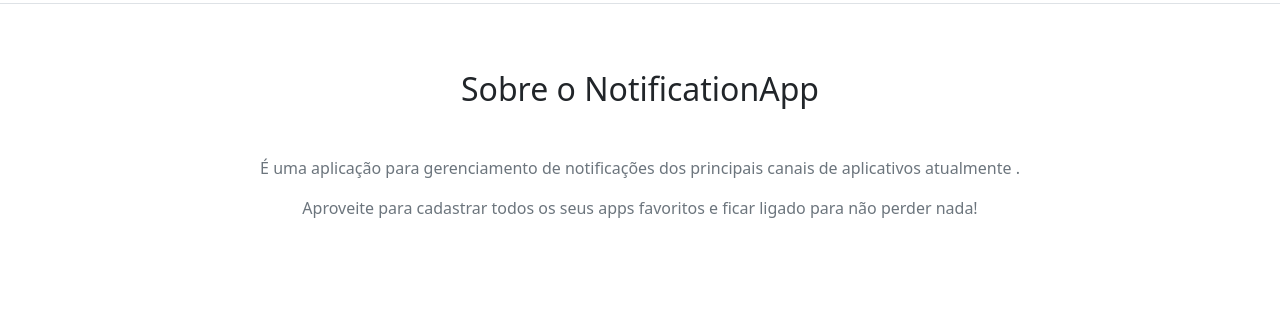
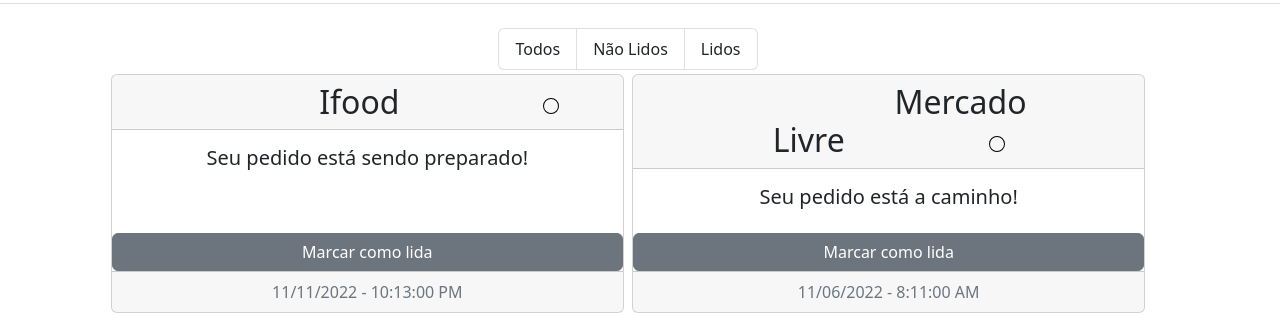
Before and after one commit to ajhopf/devInHouse-exercises-s08, an Angular app: page /home in a window 1280 px wide. Shown: the part 329-644 px from the top of the page. Built offline with nearby package versions, Linux system fonts and the light colour scheme.

Commit message:
s10ex6/ex7 - adiciona rotas para home e about

```diff
--- a/src/app/app.component.html
+++ b/src/app/app.component.html
@@ -1,3 +1,3 @@
 <ntap-header></ntap-header>
-<ntap-about></ntap-about>
+<router-outlet></router-outlet>
 <ntap-footer></ntap-footer>
--- a/src/app/app.module.ts
+++ b/src/app/app.module.ts
@@ -8,6 +8,7 @@
 import { ListFilterComponent } from './components/list-filter/list-filter.component';
 import { HomeComponent } from './pages/home/home.component';
 import { AboutComponent } from './pages/about/about.component';
+import { AppRoutingModule } from "./app-routing.module";
 
 
 @NgModule({
@@ -21,7 +22,8 @@
     AboutComponent
   ],
   imports: [
-    BrowserModule
+    BrowserModule,
+    AppRoutingModule
   ],
   providers: [],
   bootstrap: [AppComponent]
```
Also changed, not shown: src/app/app-routing.module.ts (added, +46 -0 lines).
